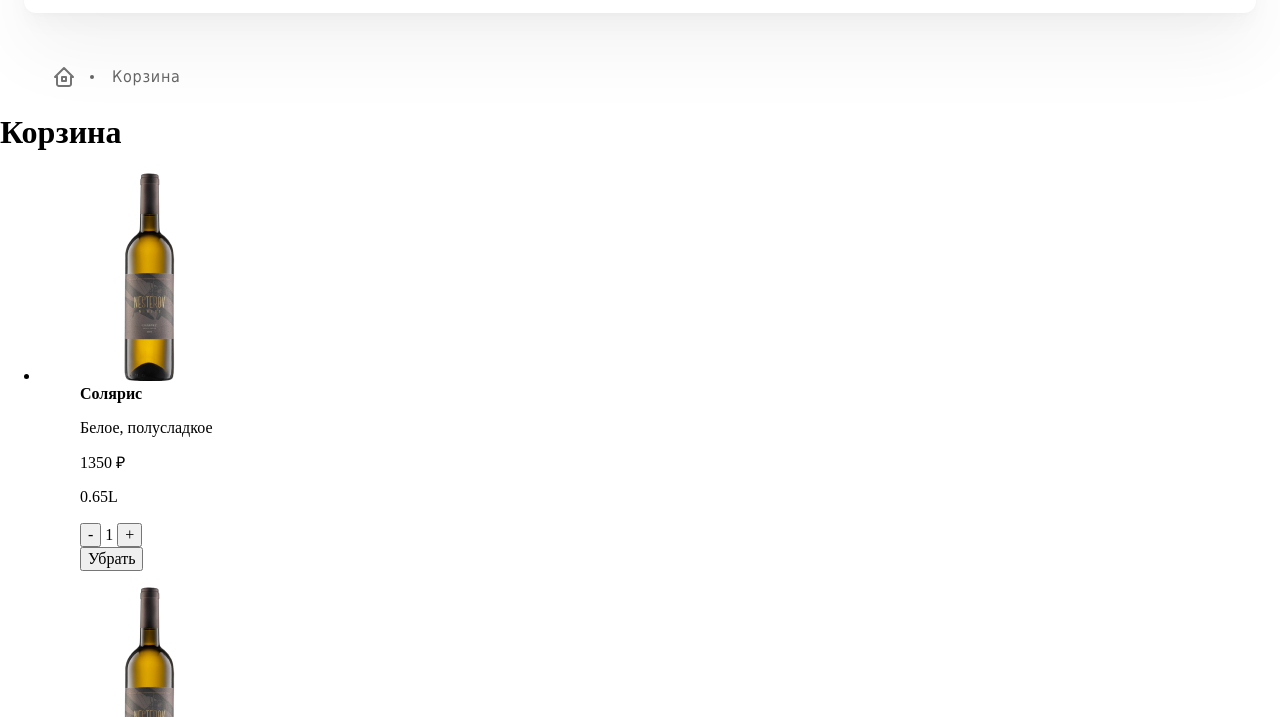
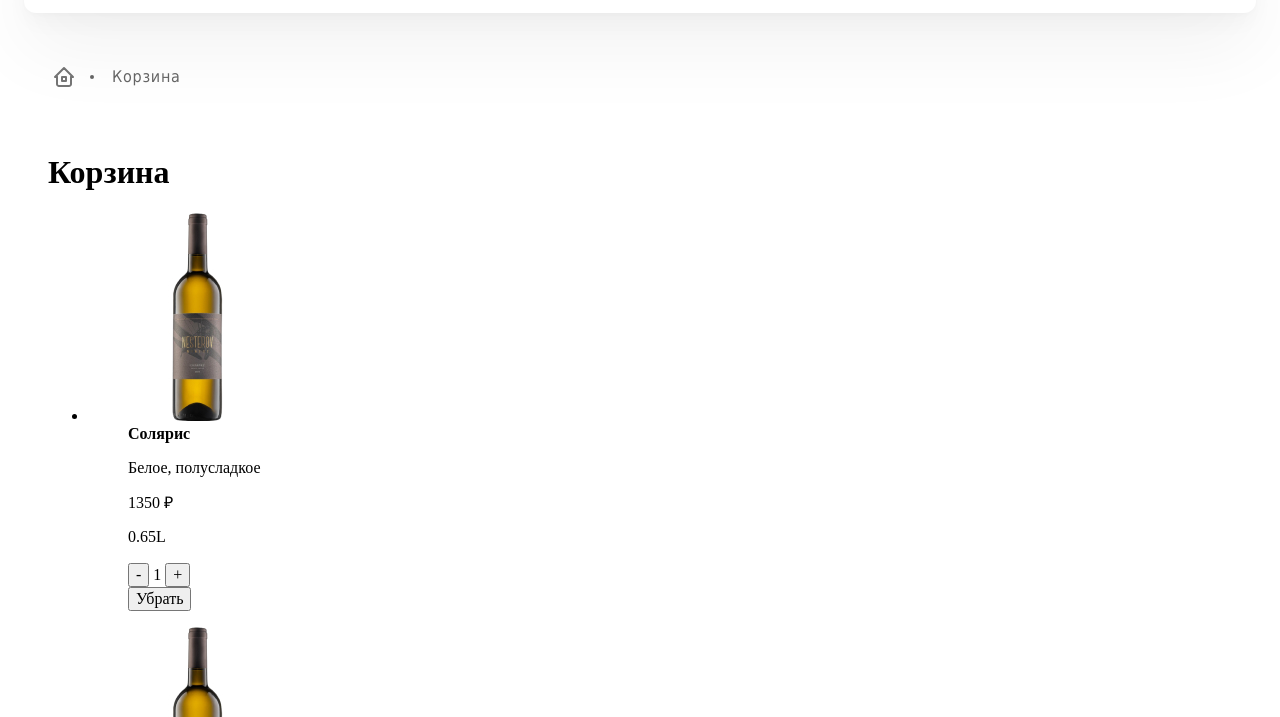
Before and after one commit to Umorph/winesOnlineStore, a website: page #src/cart.html in a window 1280 px wide. Shown: the part 83-800 px from the top of the page. Drawn offline with nearby package versions, Linux system fonts and the light colour scheme; files that its build step writes are made by us from their sources; a web font is replaced by a local one.

Commit message:
Добавляет стили для блока cart

```diff
--- /dev/null
+++ b/#src/scss/_cart.scss
@@ -0,0 +1,58 @@
+.cart {
+  box-sizing: border-box;
+  margin: 0 auto;
+  padding: 0;
+  width: 100%;
+  max-width: 936px;
+  display: flex;
+  flex-direction: column;
+  justify-content: flex-start;
+  align-items: stretch;
+}
+
+.cart__heading {
+  margin: 0;
+  padding: 0;
+
+  font-family: $amatic;
+  font-weight: 700;
+  font-style: normal;
+  font-size: 56px;
+  line-height: 64px;
+  text-align: center;
+  color: rgba($trueBlack, 0.88);
+
+  @media screen and (min-width: 720px) {
+    font-size: 112px;
+    line-height: 120px;
+    letter-spacing: -2px;
+  }
+}
+.cart__list {
+  margin: 48px 0 0;
+  padding: 0;
+  display: grid;
+  grid-row-gap: 16px;
+  align-self: center;
+  width: 100%;
+  max-width: 936px;
+
+  list-style: none;
+
+  @media screen and (min-width: 720px) {
+    grid-row-gap: 24px;
+  }
+}
+
+.cart__item {
+  margin: 0;
+  padding: 0;
+}
+
+.cart__tip {
+  margin: 48px 0 0;
+}
+
+.cart__form {
+  margin: 48px 0 0;
+}
--- a/#src/scss/_main-content.scss
+++ b/#src/scss/_main-content.scss
@@ -203,3 +203,17 @@
     margin: 40px auto 0;
   }
 }
+
+.main-content__cart {
+  margin: 48px auto 0;
+  padding: 0 16px;
+
+  @media screen and (min-width: 720px) {
+    margin: 64px auto 0;
+    padding: 0 48px;
+  }
+
+  @media screen and (min-width: 1200px) {
+    margin: 40px auto 0;
+  }
+}
```
